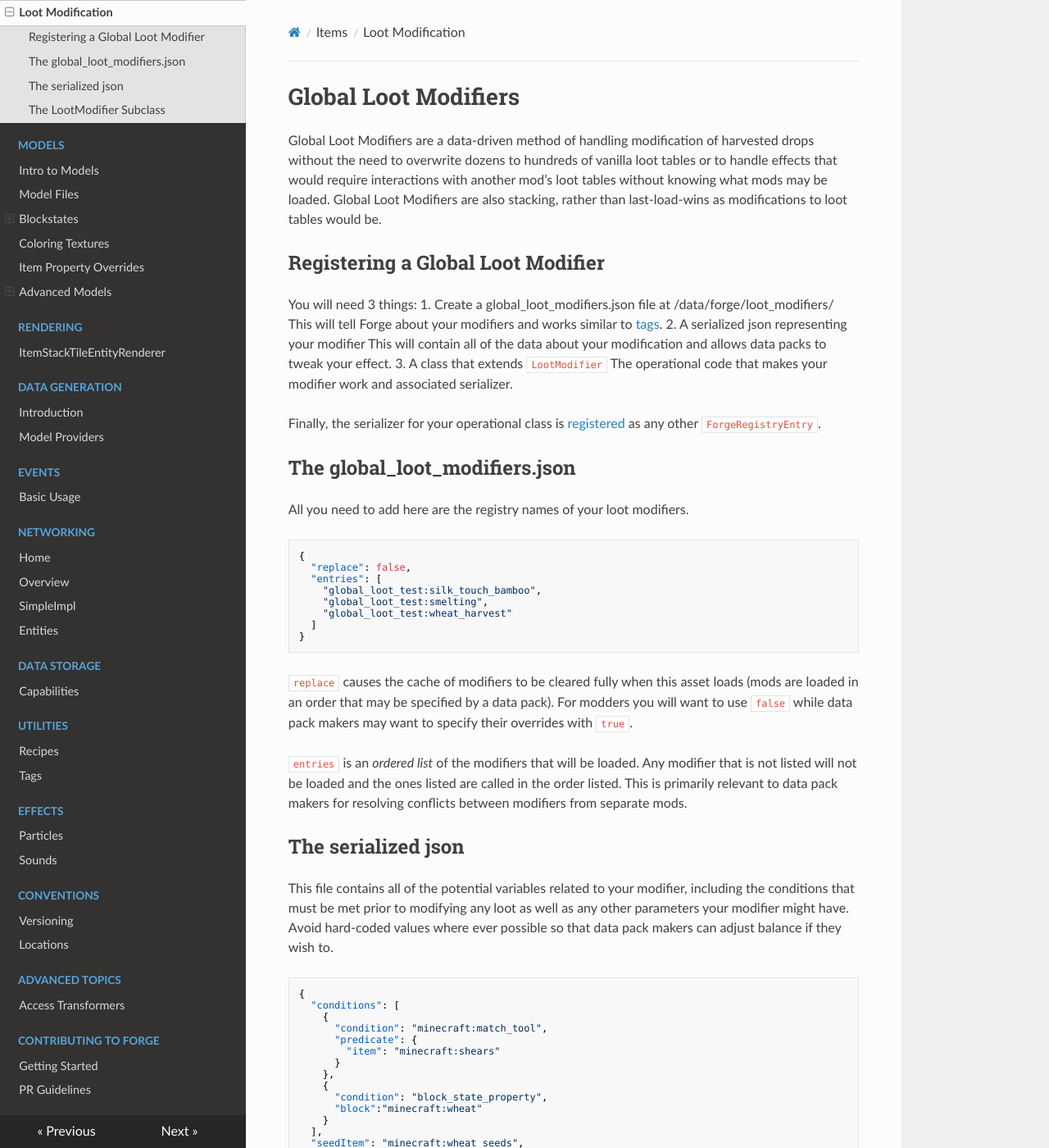
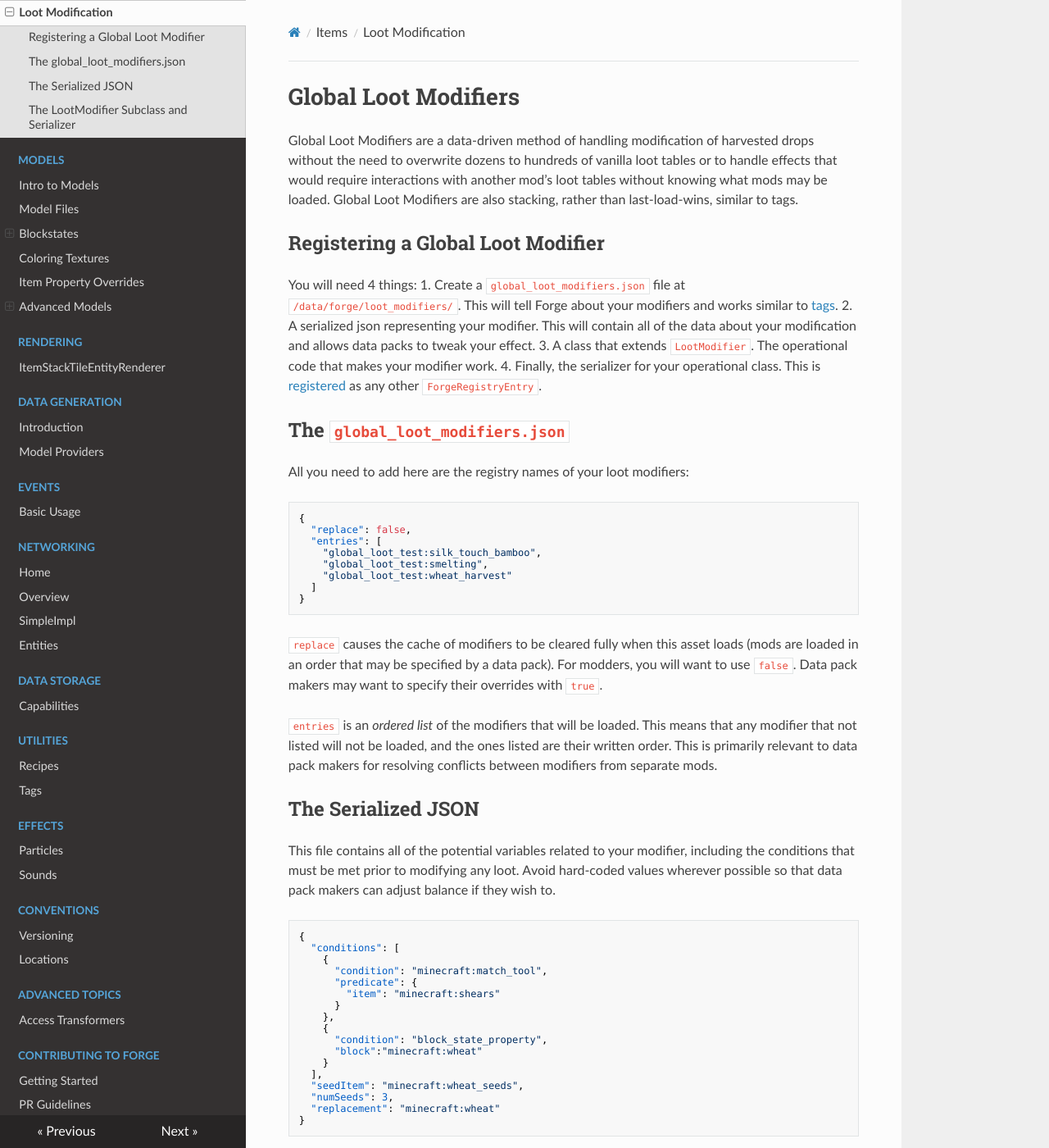
Before and after one commit to MinecraftForge/Documentation, an MkDocs documentation site: the page built from docs/items/globallootmodifiers.md, in a window 1280 px wide and 1400 px high. Shown: the whole window at 82% size. Built offline with MkDocs 1.6.1, drawn with Linux system fonts in a browser that asks for light colours; nearby versions of some CDN libraries; some of the changed text lies outside the part shown.

Commit message:
Items cleanup (#13)
* Items Cleanup

This is a cleanup of the items folder to address any syntax, formatting, and outdated information in the docs.

- `LootModifier` and `GlobalLootModifierSerializer` should be split and elabotrated more in separate sections.

* Remove spaces and Data Provider info

Was a 1.16 addition

````diff
--- a/docs/items/globallootmodifiers.md
+++ b/docs/items/globallootmodifiers.md
@@ -1,29 +1,26 @@
 Global Loot Modifiers
 ===========
 
-Global Loot Modifiers are a data-driven method of handling modification of harvested drops without the need to overwrite dozens to hundreds of vanilla loot tables or to handle effects that would require interactions with another mod's loot tables without knowing what mods may be loaded. Global Loot Modifiers are also stacking, rather than last-load-wins as modifications to loot tables would be.
+Global Loot Modifiers are a data-driven method of handling modification of harvested drops without the need to overwrite dozens to hundreds of vanilla loot tables or to handle effects that would require interactions with another mod's loot tables without knowing what mods may be loaded. Global Loot Modifiers are also stacking, rather than last-load-wins, similar to tags.
 
 Registering a Global Loot Modifier
 -------------------------------
 
-You will need 3 things:
-1. Create a global_loot_modifiers.json file at /data/forge/loot_modifiers/
-	This will tell Forge about your modifiers and works similar to [tags].
-2. A serialized json representing your modifier
+You will need 4 things:
+1. Create a `global_loot_modifiers.json` file at `/data/forge/loot_modifiers/`.
+    This will tell Forge about your modifiers and works similar to [tags][].
+2. A serialized json representing your modifier.
     This will contain all of the data about your modification and allows data packs to tweak your effect.
-3. A class that extends `LootModifier`
-    The operational code that makes your modifier work and associated serializer.
+3. A class that extends `LootModifier`.
+    The operational code that makes your modifier work.
+4. Finally, the serializer for your operational class.
+    This is [registered] as any other `ForgeRegistryEntry`.
 
-Finally, the serializer for your operational class is [registered] as any other `ForgeRegistryEntry`.
-
-[tags]: ../utilities/tags.md
-[registered]: ../concepts/registries.md#registering-things
-
-The global_loot_modifiers.json
+The `global_loot_modifiers.json`
 -------------------------------
 
-All you need to add here are the registry names of your loot modifiers.
-```
+All you need to add here are the registry names of your loot modifiers:
+```json
 {
   "replace": false,
   "entries": [
@@ -34,15 +31,15 @@ All you need to add here are the registry names of your loot modifiers.
 }
 ```
 
-`replace` causes the cache of modifiers to be cleared fully when this asset loads (mods are loaded in an order that may be specified by a data pack). For modders you will want to use `false` while data pack makers may want to specify their overrides with `true`.
+`replace` causes the cache of modifiers to be cleared fully when this asset loads (mods are loaded in an order that may be specified by a data pack). For modders, you will want to use `false`. Data pack makers may want to specify their overrides with `true`.
 
-`entries` is an *ordered list* of the modifiers that will be loaded. Any modifier that is not listed will not be loaded and the ones listed are called in the order listed. This is primarily relevant to data pack makers for resolving conflicts between modifiers from separate mods.
+`entries` is an *ordered list* of the modifiers that will be loaded. This means that any modifier that not listed will not be loaded, and the ones listed are their written order. This is primarily relevant to data pack makers for resolving conflicts between modifiers from separate mods.
 
-The serialized json
+The Serialized JSON
 -------------------------------
 
-This file contains all of the potential variables related to your modifier, including the conditions that must be met prior to modifying any loot as well as any other parameters your modifier might have. Avoid hard-coded values where ever possible so that data pack makers can adjust balance if they wish to.
-```
+This file contains all of the potential variables related to your modifier, including the conditions that must be met prior to modifying any loot. Avoid hard-coded values wherever possible so that data pack makers can adjust balance if they wish to.
+```json
 {
   "conditions": [
     {
@@ -62,68 +59,69 @@ This file contains all of the potential variables related to your modifier, incl
 }
 ```
 
-In the above example, the modification only happens if the player harvests wheat when using shears (specified by the two `conditions` which are automatically `AND`ed together). The `seedsItem` and `numSeeds` values are then used to count how many seeds were generated by the vanilla loot table, and if matched, are substituted for an additional `replacement` item instead. The operation code will be shown below.
+In the above example, the modification only happens if an entity harvests wheat when using shears (specified by the two `conditions` which are automatically `AND`ed together). The `seedsItem` and `numSeeds` values are then used to count how many seeds were generated by the vanilla loot table, and if matched, are substituted for an additional `replacement` item instead. The operation code will be shown below.
 `conditions` is the only object needed by the system specification, everything else is the mod maker's data.
 
-The LootModifier Subclass
+The `LootModifier` Subclass and Serializer
 -------------------------------
 
-You will also need a static child class that extends `GlobalLootModifierSerializer<T>` where `T` is your LootModifier subclass in order to deserialize your json data file into operational code.
+You will also need a class that extends `GlobalLootModifierSerializer<T>` where `T` is your `LootModifier` subclass in order to deserialize your json data file into operational code.
 
-```
-private static class WheatSeedsConverterModifier extends LootModifier {
-	private final int numSeedsToConvert;
-	private final Item itemToCheck;
-	private final Item itemReward;
-	public WheatSeedsConverterModifier(ILootCondition[] conditionsIn, int numSeeds, Item itemCheck, Item reward) {
-		super(conditionsIn);
-		numSeedsToConvert = numSeeds;
-		itemToCheck = itemCheck;
-		itemReward = reward;
-	}
+```java
+public class WheatSeedsConverterModifier extends LootModifier {
+    private final int numSeedsToConvert;
+    private final Item itemToCheck;
+    private final Item itemReward;
+    public WheatSeedsConverterModifier(ILootCondition[] conditionsIn, int numSeeds, Item itemCheck, Item reward) {
+        super(conditionsIn);
+        numSeedsToConvert = numSeeds;
+        itemToCheck = itemCheck;
+        itemReward = reward;
+    }
 
-	@Nonnull
-	@Override
-	public List<ItemStack> doApply(List<ItemStack> generatedLoot, LootContext context) {
-		//
-		// Additional conditions can be checked, though as much as possible should be parameterized via JSON data.
-		// It is better to write a new ILootCondition implementation than to do things here.
-		//
-		int numSeeds = 0;
-		for(ItemStack stack : generatedLoot) {
-			if(stack.getItem() == itemToCheck)
-				numSeeds+=stack.getCount();
-		}
-		if(numSeeds >= numSeedsToConvert) {
-			generatedLoot.removeIf(x -> x.getItem() == itemToCheck);
-			generatedLoot.add(new ItemStack(itemReward, (numSeeds/numSeedsToConvert)));
-			numSeeds = numSeeds%numSeedsToConvert;
-			if(numSeeds > 0)
-				generatedLoot.add(new ItemStack(itemToCheck, numSeeds));
-		}
-		return generatedLoot;
-	}
+    @Nonnull
+    @Override
+    public List<ItemStack> doApply(List<ItemStack> generatedLoot, LootContext context) {
+        //
+        // Additional conditions can be checked, though as much as possible should be parameterized via JSON data.
+        // It is better to write a new ILootCondition implementation than to do things here.
+        //
+        int numSeeds = 0;
+        for (ItemStack stack : generatedLoot) {
+            if (stack.getItem() == itemToCheck)
+                numSeeds += stack.getCount();
+        }
+        if (numSeeds >= numSeedsToConvert) {
+            generatedLoot.removeIf(x -> x.getItem() == itemToCheck);
+            generatedLoot.add(new ItemStack(itemReward, (numSeeds / numSeedsToConvert)));
+            numSeeds = numSeeds % numSeedsToConvert;
+            if (numSeeds > 0)
+                generatedLoot.add(new ItemStack(itemToCheck, numSeeds));
+        }
+        return generatedLoot;
+    }
 
-	private static class Serializer extends GlobalLootModifierSerializer<WheatSeedsConverterModifier> {
+    public static class Serializer extends GlobalLootModifierSerializer<WheatSeedsConverterModifier> {
 
-		@Override
-		public WheatSeedsConverterModifier read(ResourceLocation name, JsonObject object, ILootCondition[] conditionsIn) {
-			int numSeeds = JSONUtils.getInt(object, "numSeeds");
-			Item seed = ForgeRegistries.ITEMS.getValue(new ResourceLocation((JSONUtils.getString(object, "seedItem"))));
-			Item wheat = ForgeRegistries.ITEMS.getValue(new ResourceLocation(JSONUtils.getString(object, "replacement")));
-			return new WheatSeedsConverterModifier(conditionsIn, numSeeds, seed, wheat);
-		}
-	}
+        @Override
+        public WheatSeedsConverterModifier read(ResourceLocation name, JsonObject object, ILootCondition[] conditionsIn) {
+            int numSeeds = JSONUtils.getInt(object, "numSeeds");
+            Item seed = ForgeRegistries.ITEMS.getValue(new ResourceLocation((JSONUtils.getString(object, "seedItem"))));
+            Item wheat = ForgeRegistries.ITEMS.getValue(new ResourceLocation(JSONUtils.getString(object, "replacement")));
+            return new WheatSeedsConverterModifier(conditionsIn, numSeeds, seed, wheat);
+        }
+    }
 }
 ```
 
-
 The critical portion is the `doApply` method.
 
-This method is only called if the `conditions` specified return `true` and the modder is now able to make the modifications they desire. In this case we can see that the number of `itemToCheck` meets or exceeds the `numSeedsToConvert` before modifying the list by adding an `itemReward` and removing any excess `itemToCheck` stacks, matching the previously mentioned effects: When a wheat block is harvested with shears, if enough seeds are generated as loot, they are converted to additional wheat instead.
+This method is only called if the `conditions` specified return `true`. If so, the modder is now able to make the modifications they desire. In this case, we can see that the number of `itemToCheck` meets or exceeds the `numSeedsToConvert` before modifying the list by adding an `itemReward` and removing any excess `itemToCheck` stacks, matching the previously mentioned effects: *When a wheat block is harvested with shears, if enough seeds are generated as loot, they are converted to additional wheat instead*.
 
 Also take note of the `read` method in the serializer. The conditions are already deserialized for you and if you have no other data, simply `return new MyModifier(conditionsIn)`. However, the full `JsonObject` is available if needed.
 
 Additional [examples] can be found on the Forge Git repository, including silk touch and smelting effects.
 
+[tags]: ../utilities/tags.md
+[registered]: ../concepts/registries.md#registering-things
 [examples]: https://github.com/MinecraftForge/MinecraftForge/blob/1.15.x/src/test/java/net/minecraftforge/debug/gameplay/loot/GlobalLootModifiersTest.java
````
Also changed, not shown: docs/items/items.md (+6 -6 lines).
